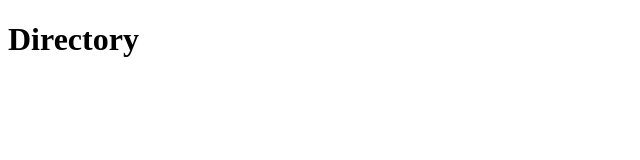
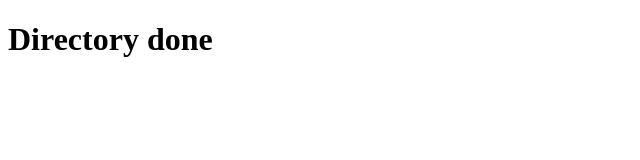
Before and after one commit to yulia-rudko/demo, a plain HTML site: page index.html in a window 1280 px wide. Shown: the whole page, without its empty margins (0-640 px from the left). Drawn offline with Linux system fonts and the light colour scheme.

Commit message:
Fix added

```diff
--- a/index.html
+++ b/index.html
@@ -4,6 +4,6 @@
 	<title></title>
 </head>
 <body>
-	<h1>Directory</h1>
+	<h1>Directory done</h1>
 </body>
 </html>
```
